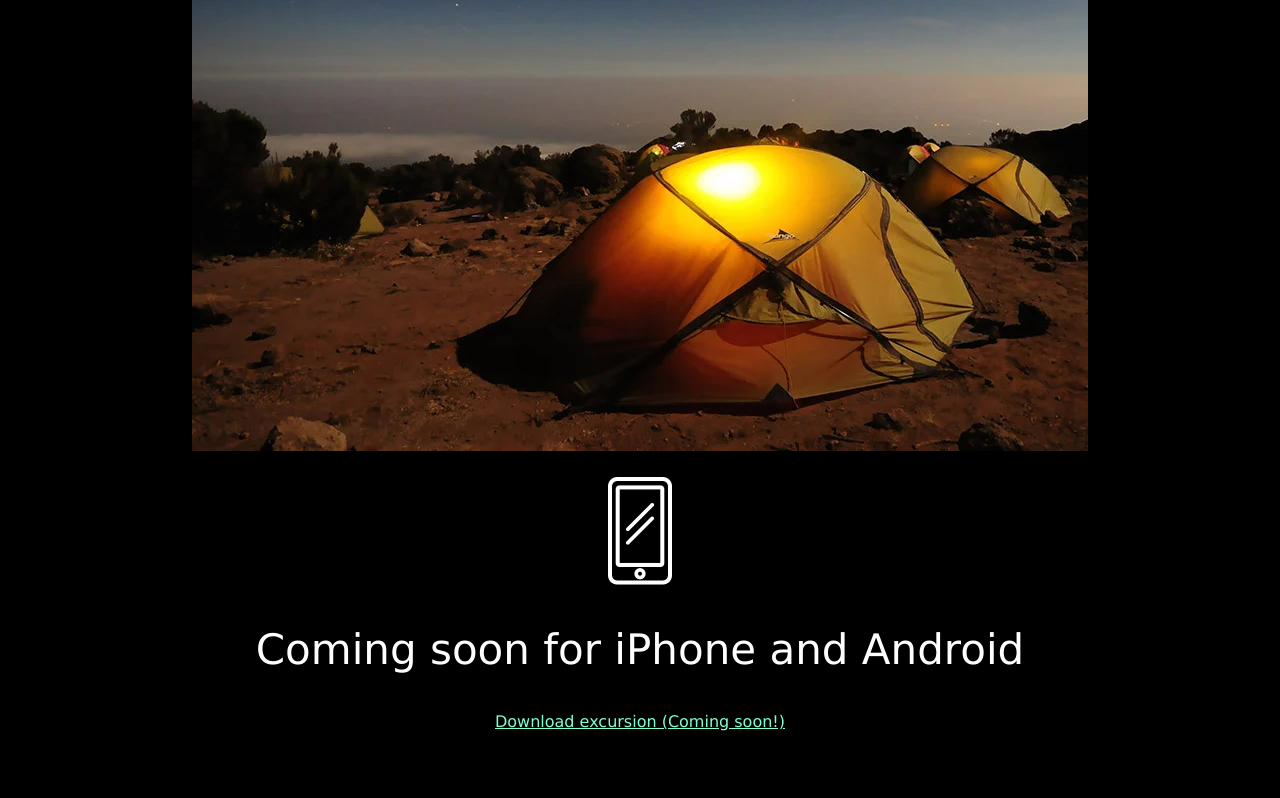
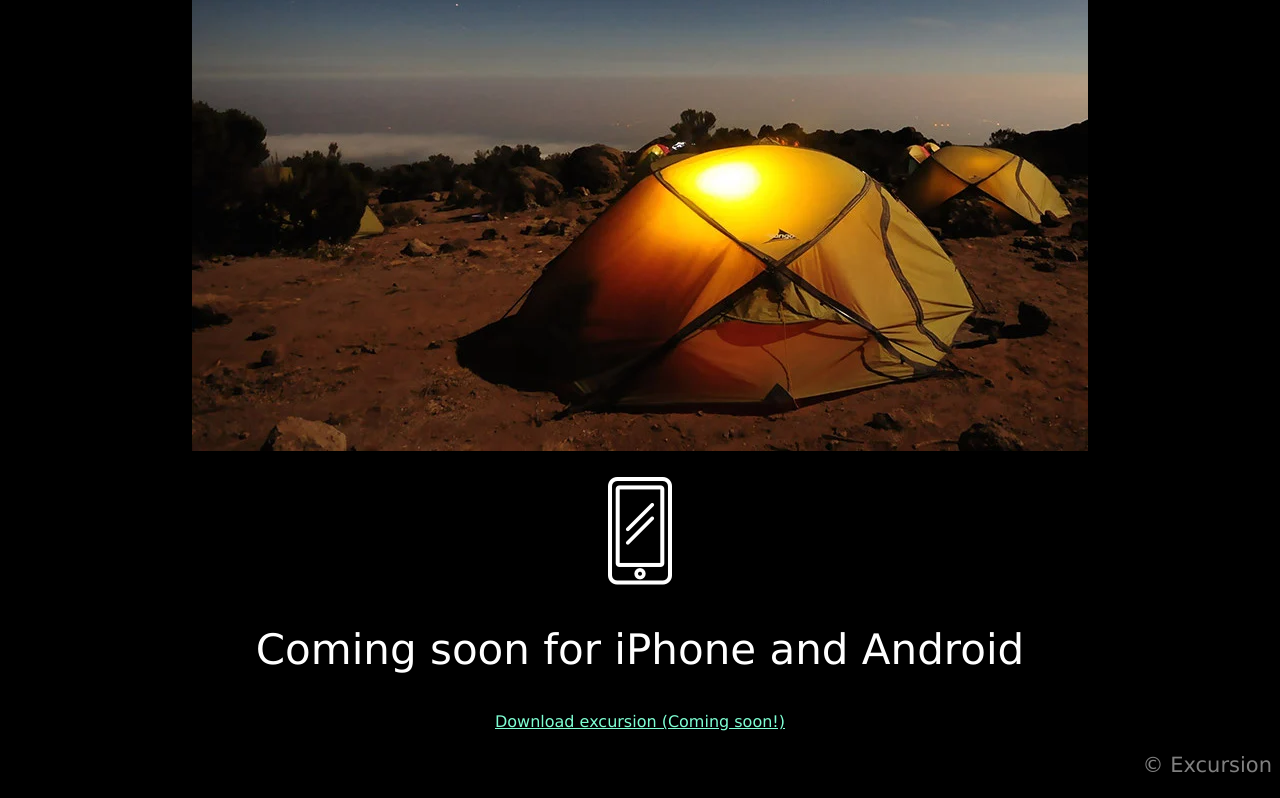
Before and after one commit to mustaq712/excursion, a plain HTML site: page index.html in a window 1280 px wide. Shown: the part 564-1362 px from the top of the page. Before the commit the page ends 1317 px from the top, so only its background shows below. Drawn offline with Linux system fonts and the light colour scheme.

Commit message:
project completed

```diff
--- a/index.html
+++ b/index.html
@@ -19,5 +19,6 @@
     <p><img src = "resources/phone.png"/></p>
     <h2>Coming soon for iPhone and Android</h2>
     <p><a class="cta" href = "#">Download excursion (Coming soon!) </a></p>
+    <p class ="footer">© Excursion</p>
 </body>
 </html>
```
